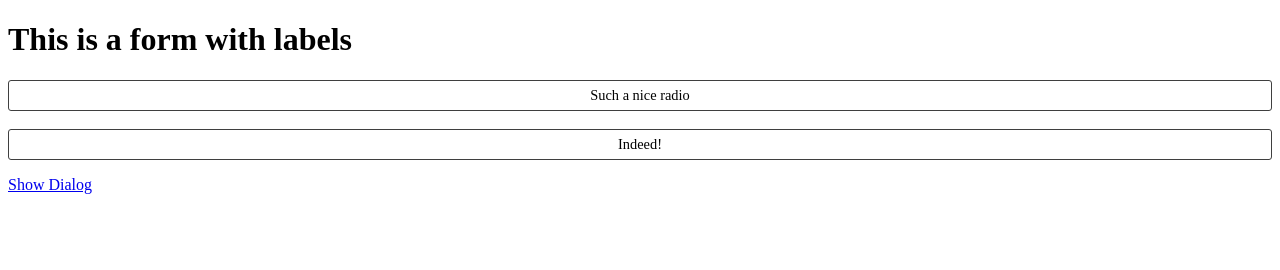
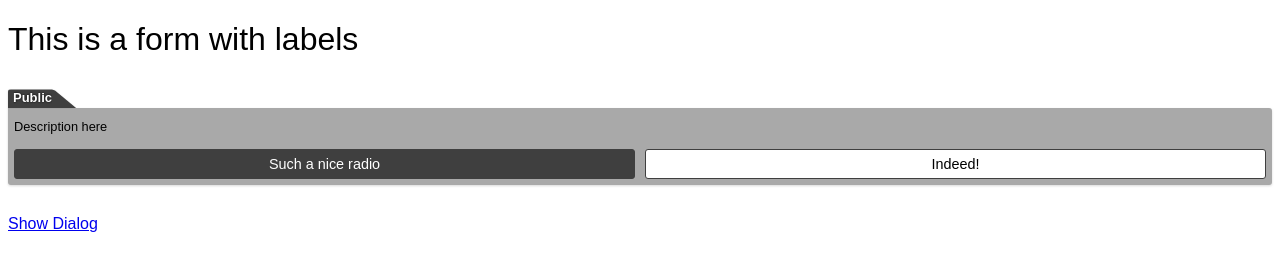
Before and after one commit to indivisualvj/safari-dialog-form-label, a plain HTML site: page index.html in a window 1280 px wide. Drawn offline with Linux system fonts and the light colour scheme.

Commit message:
try more stying

```diff
--- a/index.html
+++ b/index.html
@@ -5,6 +5,10 @@
 <meta name="viewport" content="width=device-width,initial-scale=1">
 <!--<link rel="stylesheet" href="">-->
 <style>
+    body {
+        font-family: Arial,sans-serif;
+    }
+
     .box .super .button {
         display: block;
         width: 100%;
@@ -79,6 +83,146 @@
         color: white;
     }
 
+    dialog[open] {
+        display: flex;
+    }
+
+    dialog.maximized {
+        width: 100%;
+        max-width: 1150px;
+        height: 100dvh;
+        max-height: unset;
+    }
+
+    dialog {
+        flex-direction: column;
+        box-sizing: border-box;
+        padding: 0;
+        width: 98vw;
+        height: 75dvh;
+        max-width: 640px;
+        max-height: 640px;
+        border: 0;
+        border-radius: 3px;
+        box-shadow: 0 3px 12px rgba(0, 0, 0, .5);
+    }
+
+    dialog .dialog-scroll {
+        flex: 1;
+        padding: 1vw 2vw;
+        overflow-y: auto;
+    }
+
+    dialog .box.slim {
+        margin: 15px 0;
+    }
+
+    .box.slim {
+        gap: 15px;
+        margin: 30px 0;
+    }
+
+    .box {
+        display: flex;
+        flex-direction: column;
+        gap: 30px;
+        margin: 60px 0;
+        position: relative;
+        padding: 0;
+        background-color: transparent;
+    }
+
+    .form-container .flex-row {
+        display: flex;
+        gap: 10px;
+        flex-direction: row;
+        flex: 1;
+    }
+
+    .box .super {
+        flex: 0 1 calc(20% - 8px);
+        position: relative;
+    }
+
+    .box .section.grid-2 {
+        display: grid;
+        grid-template-columns: repeat(2, 1fr);
+    }
+    .form-container .box .section {
+        padding: 5px;
+    }
+    .box .section:has(> h5) {
+        background: darkgray;
+        border-top-left-radius: 0;
+        margin: 20px 0 0;
+    }
+    .box .section {
+        display: flex;
+        flex-wrap: wrap;
+        margin: 0;
+        gap: 10px;
+        position: relative;
+        padding: 5px;
+        border: 1px solid transparent;
+        border-radius: 3px;
+        background: darkgray;
+        filter: drop-shadow(0px 1px 1px rgba(128, 128, 128, .3));
+    }
+
+    .form-container .flex-row > * {
+        flex: 1;
+    }
+
+    .box .section.grid-2 p {
+        grid-column: span 2;
+    }
+    .form-container .box .section p {
+        margin: 5px 0;
+        font-size: 80%;
+        text-align: justify;
+    }
+    .box p {
+        margin: 0 0 10px;
+        text-align: left;
+    }
+    p {
+        margin: 1em 0;
+        text-align: justify;
+    }
+
+    .form-container .box .section h5 {
+        background: #3f3f3f;
+        color: white;
+        text-shadow: 0 0 2px black;
+    }
+    .box .section h5 {
+        position: absolute;
+        overflow: hidden;
+        top: -20px;
+        left: -1px;
+        max-width: 100%;
+        box-sizing: border-box;
+        margin: 0;
+        background-color: #3f3f3f;
+        background-image: linear-gradient(to top, white, #3f3f3f 3px);
+        color: white;
+        font-weight: bold;
+        font-size: 13px;
+        line-height: 18px;
+        border-radius: 3px 0 0 0;
+        padding: 0 25px 1px 5px;
+        white-space: nowrap;
+        clip-path: polygon(0 0, calc(100% - 25px) 0, calc(100% - 22px) 1px, 100% 101%, 0 101%);
+        filter: drop-shadow(0px 1px 1px rgba(128, 128, 128, .3));
+    }
+    h5 {
+        font-size: 0.8em;
+        margin: 0.4em 0;
+    }
+    h1, h2, h3, h4, h5, h6 {
+        font-weight: lighter;
+    }
+
 </style>
 <!--<script src=""></script>-->
 <body>
@@ -87,23 +231,47 @@
     <h1>This is a form with labels</h1>
     <form method="get">
         <div class="form-container">
-            <label class="button radio"><span>Such a nice radio</span><input id="radio11" type="radio" name="radio1[]"></label>
-            <br/>
+            <div class="box slim">
+                <div class="flex-row">
+                    <div class="section grid-2">
+                        <h5><label>Public</label></h5>
+                        <p class="help-text">Description here</p>
+                        <div class="super">
+                            <label class="button radio"><span>Such a nice radio</span><input id="radio11" type="radio" name="radio1[]" checked></label>
+                        </div>
+                        <div class="super">
                             <label class="button radio"><span>Indeed!</span><input id="radio12" type="radio" name="radio1[]"></label>
+                        </div>
+                    </div>
+                </div>
+            </div>
         </div>
     </form>
 </div>
 
 <dialog id="dialog">
+    <div class="dialog-scroll">
         <h2>This is a form in a dialog with labels</h2>
         <form method="get">
             <div class="form-container">
-            <label class="button radio"><span>Such a nice radio</span><input id="radio21" type="radio" name="radio2[]"></label>
-            <br/>
+                <div class="box slim">
+                    <div class="flex-row">
+                        <div class="section grid-2">
+                            <h5><label>Public</label></h5>
+                            <p class="help-text">Description here</p>
+                            <div class="super">
+                                <label class="button radio"><span>Such a nice radio</span><input id="radio21" type="radio" name="radio2[]" checked></label>
+                            </div>
+                            <div class="super">
                                 <label class="button radio"><span>Indeed!</span><input id="radio22" type="radio" name="radio2[]"></label>
+                            </div>
+                        </div>
+                    </div>
+                </div>
             </div>
         </form>
         <p>Close by using Escape key</p>
+    </div>
 </dialog>
 <p>
 <a href="#" onclick="document.getElementById('dialog').showModal();">Show Dialog</a>
```
Lines whose indentation alone changed are shown as unchanged.
